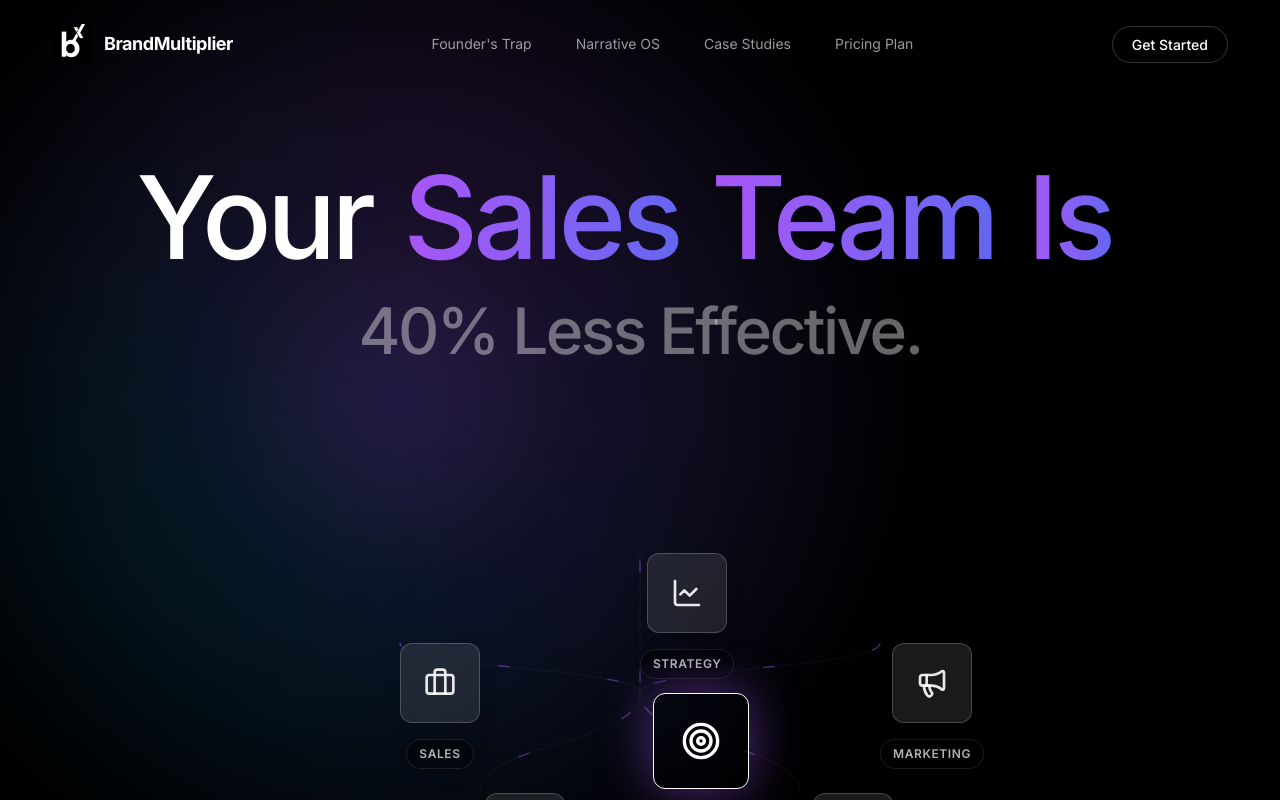
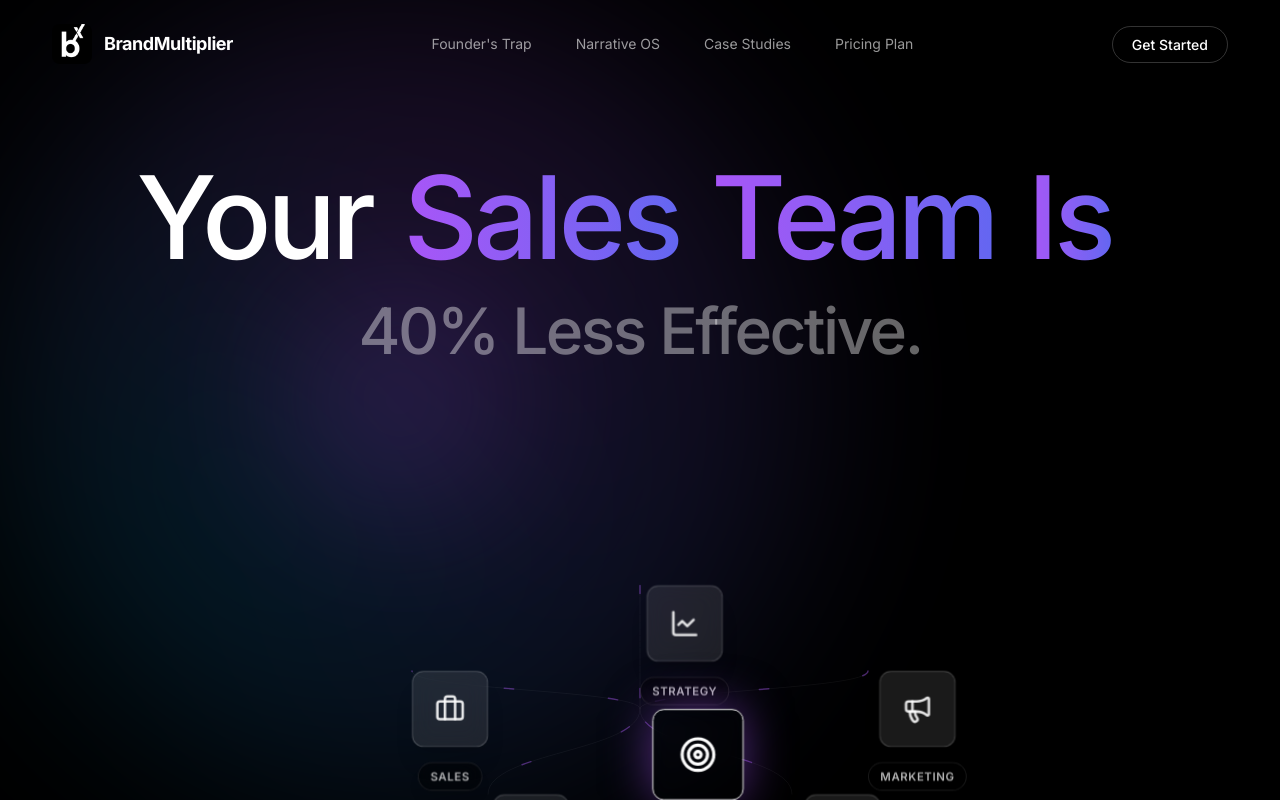
Before and after one commit to brandmultiplier/BrMul---Landing-Page-v1, a Next.js app: page / in a window 1280 px wide. Shown: the top 800 px of the page. Built offline with nearby package versions, Linux system fonts and the light colour scheme.

Commit message:
fix: reduce ConnectedModules scale and increase margins to prevent overlap

```diff
--- a/src/components/sections/Hero.tsx
+++ b/src/components/sections/Hero.tsx
@@ -47,12 +47,12 @@
                 </motion.div>
 
                 {/* 2. GRAPH (Connected Modules) - SANDWICHED IN MIDDLE */}
-                {/* Fixed height container, no negative margins to prevent overlap */}
+                {/* Fixed height container, POSITIVE margins to ensure separation */}
                 <motion.div
                     initial={{ opacity: 0, scale: 0.9 }}
                     animate={{ opacity: 1, scale: 1 }}
                     transition={{ duration: 1.5, delay: 0.2, ease: "easeOut" }}
-                    className="relative w-full h-[300px] md:h-[380px] flex items-center justify-center my-4 z-10 pointer-events-none"
+                    className="relative w-full h-[300px] md:h-[380px] flex items-center justify-center my-6 md:my-8 z-10 pointer-events-none"
                 >
                     <ConnectedModules />
                 </motion.div>
--- a/src/components/ui/ConnectedModules.tsx
+++ b/src/components/ui/ConnectedModules.tsx
@@ -14,26 +14,25 @@
     Globe
 } from "lucide-react";
 
-// Module Data Configuration - FLATTENED VERTICALLY for better sandwich fit
+// Module Data Configuration - FLATTENED & COMPACTED
 const modules = [
     // CENTRAL NODE (The Core / Narrative OS)
     { id: "core", icon: Target, label: "Narrative OS", x: 0, y: 0, isCenter: true },
 
     // PERIPHERAL NODES (Departments)
-    // Flattened Y coords to reduce overall height overlap
-    // Sales/Marketing moved up slightly, Strategy pulled down, Bottom nodes pulled up
-    { id: "sales", icon: Briefcase, label: "Sales", x: -240, y: -50, delay: 0.2 },
-    { id: "marketing", icon: Megaphone, label: "Marketing", x: 240, y: -50, delay: 0.4 },
-    { id: "product", icon: Layout, label: "Product", x: -160, y: 100, delay: 0.3 },
-    { id: "recruitment", icon: Users, label: "Recruiting", x: 160, y: 100, delay: 0.5 },
-    { id: "strategy", icon: LineChart, label: "Strategy", x: 0, y: -140, delay: 0.6 },
+    // Further compacted to prevent text overlap
+    { id: "sales", icon: Briefcase, label: "Sales", x: -240, y: -40, delay: 0.2 },
+    { id: "marketing", icon: Megaphone, label: "Marketing", x: 240, y: -40, delay: 0.4 },
+    { id: "product", icon: Layout, label: "Product", x: -160, y: 90, delay: 0.3 },
+    { id: "recruitment", icon: Users, label: "Recruiting", x: 160, y: 90, delay: 0.5 },
+    { id: "strategy", icon: LineChart, label: "Strategy", x: 0, y: -130, delay: 0.6 },
 ];
 
 export default function ConnectedModules() {
     return (
         <div className="absolute inset-0 flex items-center justify-center pointer-events-none overflow-visible">
             {/* Main Container for the visualization - COMPACTED SCALE */}
-            <div className="relative w-[800px] h-[600px] scale-[0.6] sm:scale-75 md:scale-90 lg:scale-100 opacity-100">
+            <div className="relative w-[800px] h-[600px] scale-[0.55] sm:scale-70 md:scale-85 lg:scale-95 opacity-100">
 
                 {/* Connection Lines Layer (Behind nodes) */}
                 <svg className="absolute inset-0 w-full h-full visible">
```
